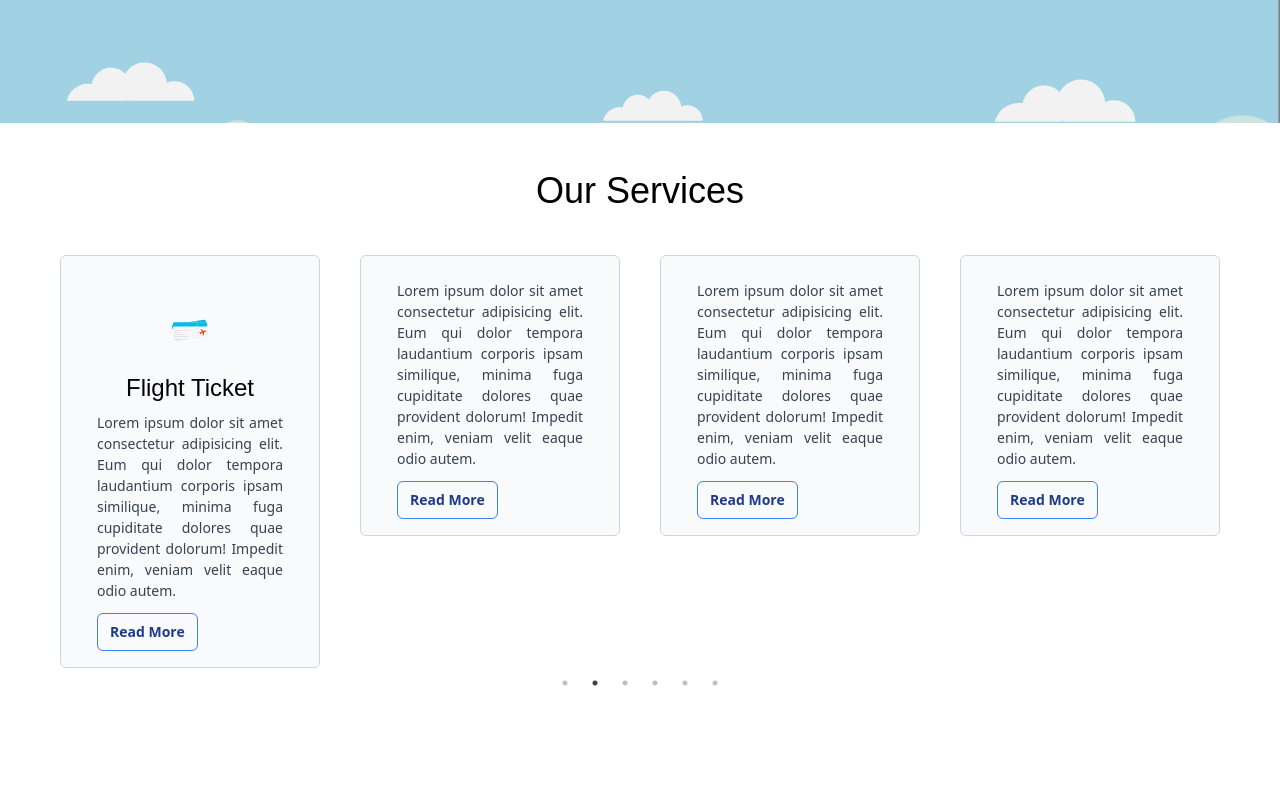
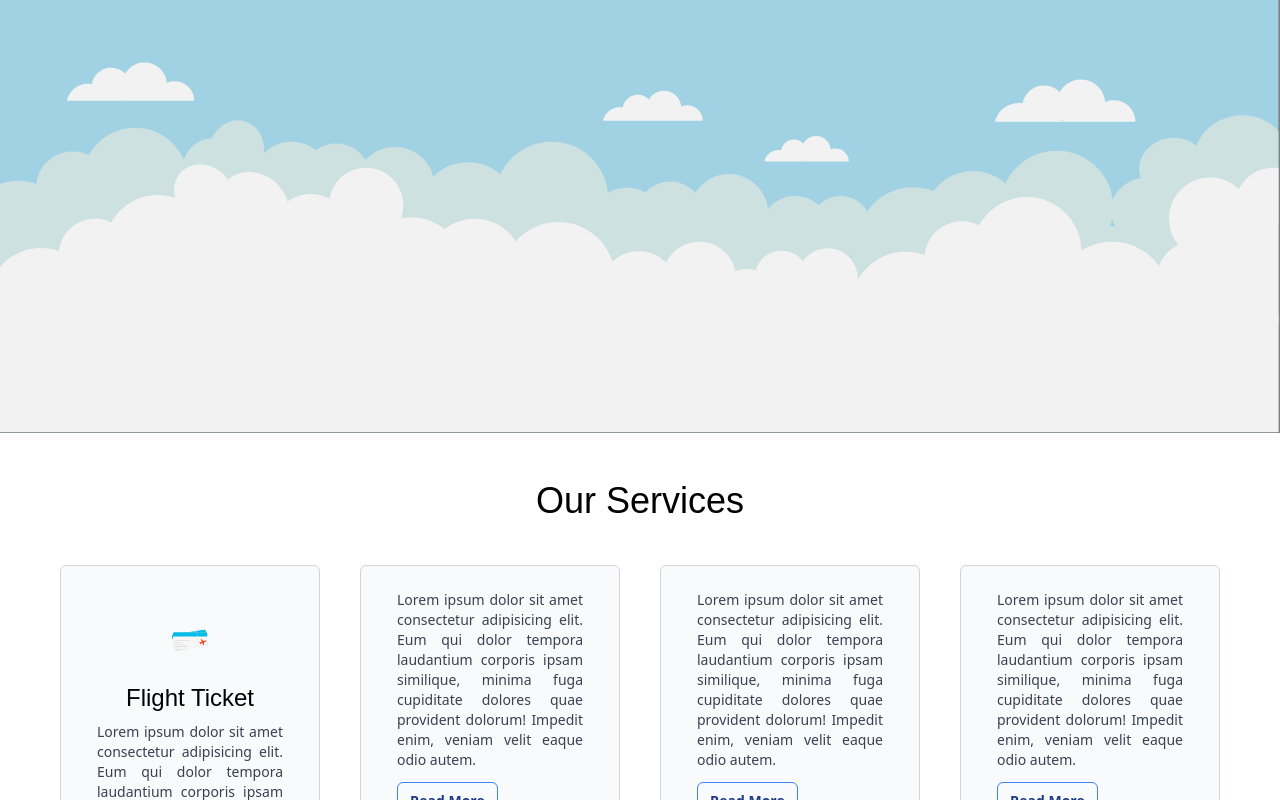
Before and after one commit to jibon2016/focus-tours, a React (Vite) app: page / in a window 1280 px wide. Shown: the part 420-1220 px from the top of the page. Before the commit the page ends 1144 px from the top, so only its background shows below. Built offline with nearby package versions, Linux system fonts and the light colour scheme; a web font is replaced by a local one.

Commit message:
Card Component update

```diff
--- a/src/components/Card.jsx
+++ b/src/components/Card.jsx
@@ -6,7 +6,7 @@ export default function Card({ Animation, heading }) {
         <div className='bg-gray-50 rounded-md border-gray-300 border py-4 px-4'>
           {Animation}
           <h4 className='text-center text-2xl font-normal pb-2 font-madimi-one'>{heading}</h4>
-          <p className='text-gray-700 text-[14px] px-5'>Lorem ipsum dolor sit amet consectetur adipisicing elit. Eum qui dolor tempora laudantium corporis ipsam similique, minima fuga cupiditate dolores quae provident dolorum! Impedit enim, veniam velit eaque odio autem.</p>
+          <p className='text-gray-700 text-[14px] px-5 leading-5'>Lorem ipsum dolor sit amet consectetur adipisicing elit. Eum qui dolor tempora laudantium corporis ipsam similique, minima fuga cupiditate dolores quae provident dolorum! Impedit enim, veniam velit eaque odio autem.</p>
           <button className='mx-5 text-blue-900 hover:text-white transition-colors duration-300 text-sm py-2 px-3 mt-3 rounded-md font-semibold border border-blue-500 hover:bg-blue-500 '>Read More</button>
         </div>
     </div>
--- a/src/components/Services.jsx
+++ b/src/components/Services.jsx
@@ -19,7 +19,7 @@ export default function Services() {
             {
             breakpoint: 600,
             settings: {
-                slidesToShow: 2,
+                slidesToShow: 1,
                 slidesToScroll: 1,
                 infinite: true,
                 dots: true
@@ -31,7 +31,7 @@ export default function Services() {
     const FlightTicketComponent = <FlightTicket></FlightTicket>
     return (
         <div className='relative w-full'>
-            <div className='bg-white -mt-[310px] top-0 md:-top-[290px] py-10 px-10'>
+            <div className='bg-white top-0 md:-top-[290px] py-10 px-10'>
                 <h2 className='text-center text-3xl md:text-4xl py-2 font-madimi-one mb-5 capitalize'>Our Services</h2>
                 <div className="py-4 text-justify slider-container">
                     <Slider {...settings}>
```
